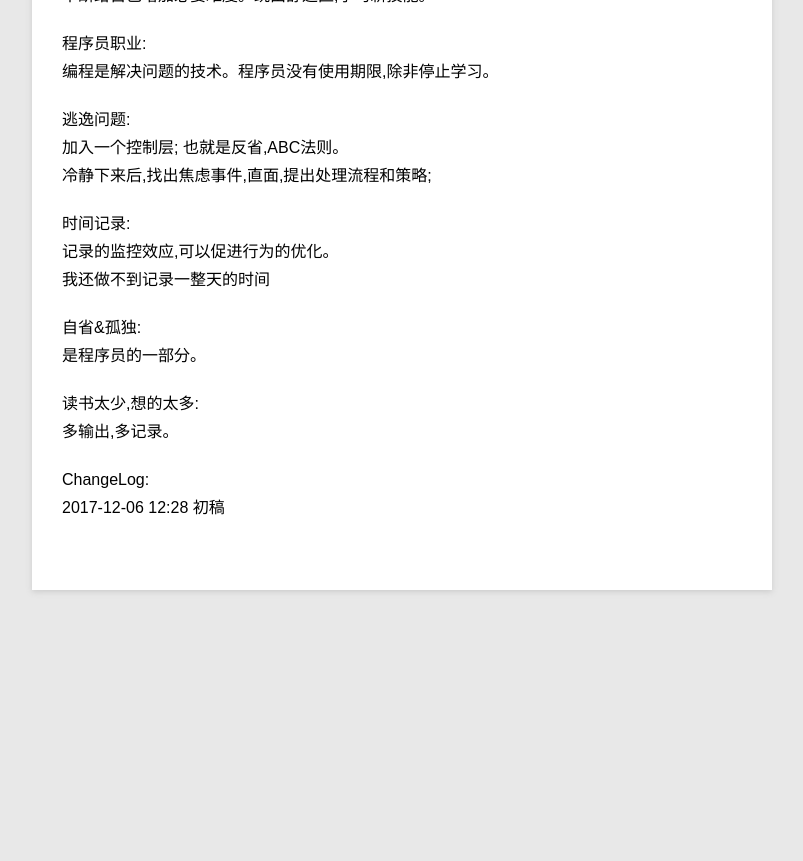
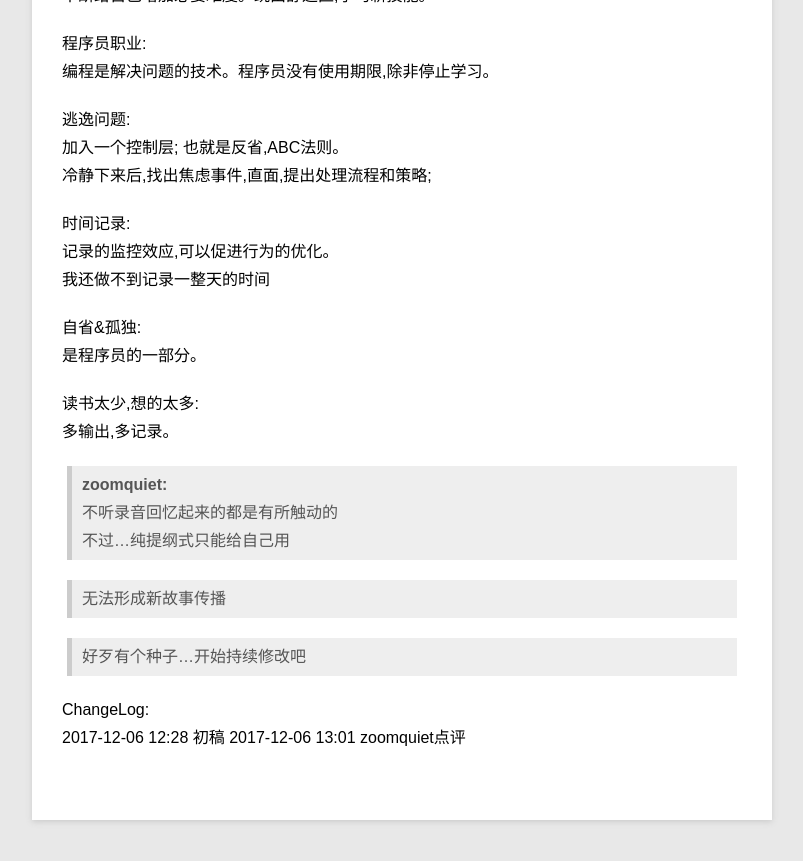
Before and after one commit to linfeng365/linfeng365.github.io, a Jekyll site: the page built from _posts/Blog/2017-12-03-f2fAtZhuHai.md, in a window 1280 px wide and 900 px high, scrolled down 612 px. Shown: the top 861 px of the window, without its empty margins (78-881 px from the left). Built offline with Jekyll 4.4.1, drawn with Linux system fonts in a browser that asks for light colours; comment, search, counter and statistics services are not loaded; before the commit the page ends 1282 px from its top, so only the background shows below that.

Commit message:
2017-12-06 13:02

```diff
--- a/_posts/Blog/2017-12-03-f2fAtZhuHai.md
+++ b/_posts/Blog/2017-12-03-f2fAtZhuHai.md
@@ -40,6 +40,15 @@ category: blog
 读书太少,想的太多:
 多输出,多记录。
 
+> **zoomquiet:**
+>不听录音回忆起来的都是有所触动的
+不过…纯提纲式只能给自己用
+
+>无法形成新故事传播
+
+>好歹有个种子…开始持续修改吧
+
 
 ChangeLog:
 2017-12-06 12:28 初稿
+2017-12-06 13:01 zoomquiet点评
```
